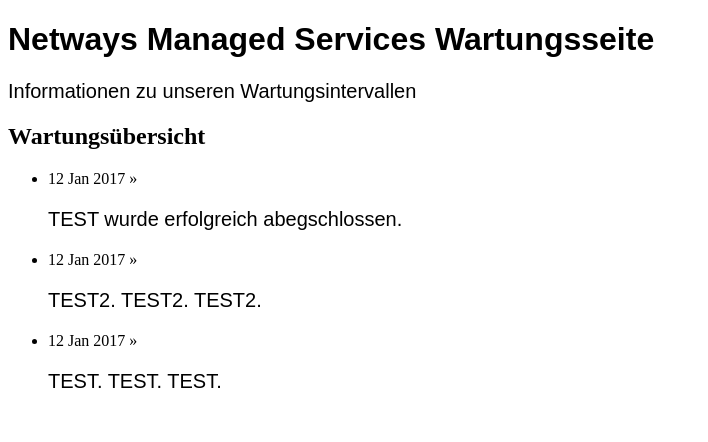
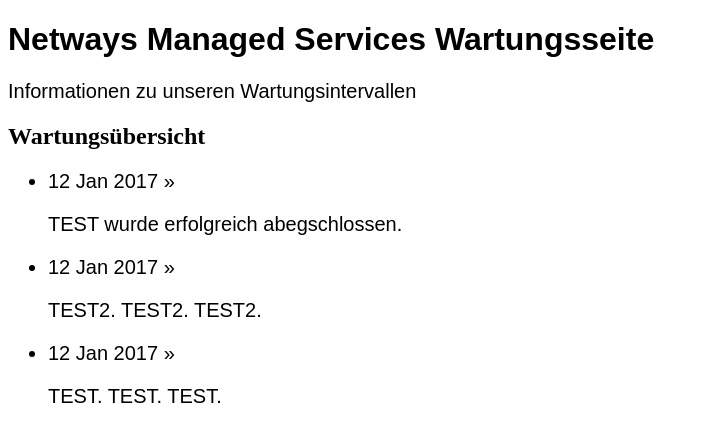
Before and after one commit to Storagegirl/storagegirl.github.io, a Jekyll site: the page built from index.html, in a window 1280 px wide. Shown: the top 442 px of the page, without its empty margins (0-708 px from the left). Built offline with Jekyll 4.4.1, drawn with Linux system fonts in a browser that asks for light colours.

Commit message:
Update main.css

```diff
--- a/css/main.css
+++ b/css/main.css
@@ -12,3 +12,8 @@
     font-family: arial;
     font-size: 20px;
 }
+
+ul {
+    font-family: arial;
+    font-size: 20px;
+}
```
